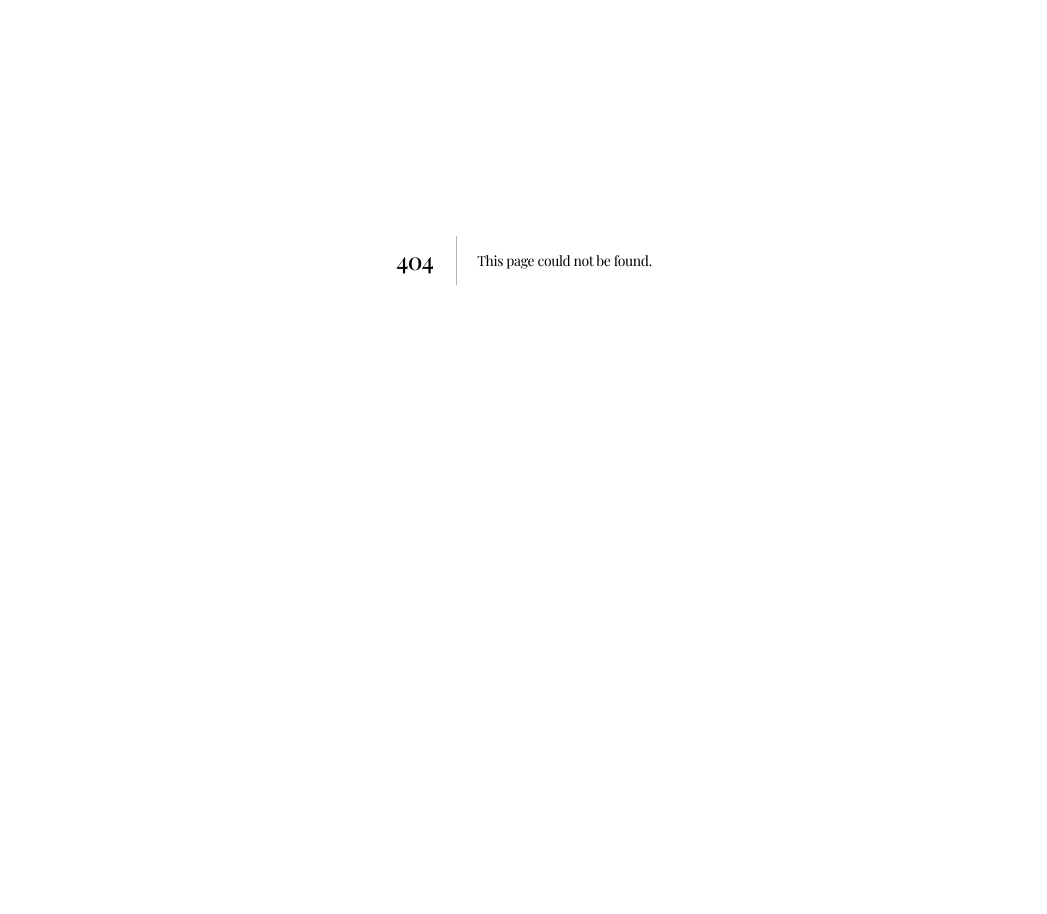
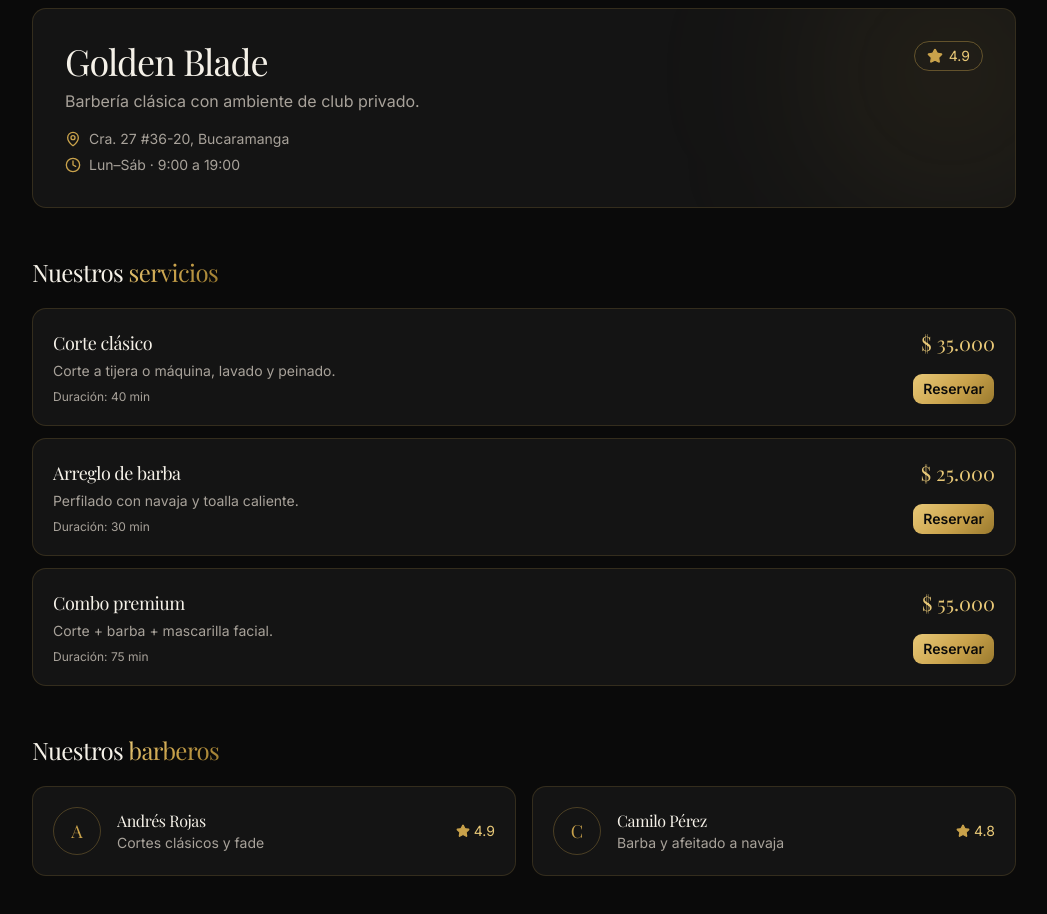
Before and after one commit to alexandersantamariabayona6-lang/BarberPro-, a Next.js app: page /barberias/golden-blade in a window 1280 px wide. Before the commit this address had no page. Shown: the part 140-1054 px from the top of the page, without its empty margins (116-1163 px from the left). Before the commit the page ends 800 px from the top, so only its background shows below. Built offline with nearby package versions, Linux system fonts and the light colour scheme; a web font is replaced by a local one.

Commit message:
feature: pagina de detalle de cada barberia

```diff
--- /dev/null
+++ b/app/barberias/[slug]/page.tsx
@@ -0,0 +1,138 @@
+import Link from "next/link";
+import { notFound } from "next/navigation";
+import { ArrowLeft, Clock, MapPin, Star } from "lucide-react";
+import { Button } from "@/components/ui/button";
+import {
+  getBarbershopBySlug,
+  getBarbershops,
+  getBarbersByShop,
+  getServicesByShop,
+} from "@/lib/data/queries";
+import { formatCOP } from "@/lib/format";
+
+type Props = { params: Promise<{ slug: string }> };
+
+export function generateStaticParams() {
+  return getBarbershops().map((s) => ({ slug: s.slug }));
+}
+
+export async function generateMetadata({ params }: Props) {
+  const { slug } = await params;
+  const shop = getBarbershopBySlug(slug);
+  return { title: shop ? `${shop.name} | BarberPro` : "Barbería | BarberPro" };
+}
+
+export default async function BarberiaPage({ params }: Props) {
+  const { slug } = await params;
+  const shop = getBarbershopBySlug(slug);
+  if (!shop) notFound();
+
+  const services = getServicesByShop(shop.id);
+  const barbers = getBarbersByShop(shop.id);
+
+  return (
+    <main className="mx-auto max-w-5xl px-5 py-10">
+      <Link
+        href="/barberias"
+        className="mb-6 inline-flex items-center gap-2 text-sm text-muted-foreground transition-colors hover:text-gold-light"
+      >
+        <ArrowLeft className="size-4" />
+        Volver a barberías
+      </Link>
+
+      {/* Encabezado */}
+      <header className="relative overflow-hidden rounded-xl border border-border bg-card p-6 sm:p-8">
+        <div
+          aria-hidden
+          className="pointer-events-none absolute -right-16 -top-16 size-64 rounded-full bg-gold/10 blur-[90px]"
+        />
+        <div className="relative flex flex-col gap-4 sm:flex-row sm:items-start sm:justify-between">
+          <div>
+            <h1 className="text-3xl sm:text-4xl">{shop.name}</h1>
+            <p className="mt-2 max-w-xl text-muted-foreground">
+              {shop.description}
+            </p>
+            <ul className="mt-4 space-y-1.5 text-sm text-muted-foreground">
+              <li className="flex items-center gap-2">
+                <MapPin className="size-4 shrink-0 text-gold" />
+                {shop.address}, {shop.city}
+              </li>
+              <li className="flex items-center gap-2">
+                <Clock className="size-4 shrink-0 text-gold" />
+                {shop.openHours}
+              </li>
+            </ul>
+          </div>
+          <span className="flex w-fit shrink-0 items-center gap-1.5 rounded-full border border-gold/40 px-3 py-1 text-sm text-gold-light">
+            <Star className="size-4 fill-gold text-gold" />
+            {shop.rating}
+          </span>
+        </div>
+      </header>
+
+      {/* Servicios */}
+      <section className="mt-12">
+        <h2 className="text-2xl">
+          Nuestros <span className="text-gold-gradient">servicios</span>
+        </h2>
+        <ul className="mt-5 space-y-3">
+          {services.map((s) => (
+            <li
+              key={s.id}
+              className="flex flex-col gap-4 rounded-xl border border-border bg-card p-5 sm:flex-row sm:items-center sm:justify-between"
+            >
+              <div className="min-w-0">
+                <h3 className="font-heading text-lg text-foreground">
+                  {s.name}
+                </h3>
+                <p className="mt-1 text-sm text-muted-foreground">
+                  {s.description}
+                </p>
+                <p className="mt-2 text-xs text-muted-foreground">
+                  Duración: {s.duration} min
+                </p>
+              </div>
+              <div className="flex items-center justify-between gap-4 sm:flex-col sm:items-end sm:justify-center">
+                <span className="font-heading text-xl text-gold-light">
+                  {formatCOP(s.price)}
+                </span>
+                <Button className="bg-gold-gradient font-semibold text-primary-foreground hover:opacity-90">
+                  Reservar
+                </Button>
+              </div>
+            </li>
+          ))}
+        </ul>
+      </section>
+
+      {/* Barberos */}
+      <section className="mt-12">
+        <h2 className="text-2xl">
+          Nuestros <span className="text-gold-gradient">barberos</span>
+        </h2>
+        <ul className="mt-5 grid gap-4 sm:grid-cols-2">
+          {barbers.map((b) => (
+            <li
+              key={b.id}
+              className="flex items-center gap-4 rounded-xl border border-border bg-card p-5"
+            >
+              <span className="flex size-12 shrink-0 items-center justify-center rounded-full border border-gold/30 font-heading text-lg text-gold">
+                {b.name.charAt(0)}
+              </span>
+              <div className="min-w-0 flex-1">
+                <h3 className="truncate text-foreground">{b.name}</h3>
+                <p className="truncate text-sm text-muted-foreground">
+                  {b.specialty}
+                </p>
+              </div>
+              <span className="flex shrink-0 items-center gap-1 text-sm text-gold-light">
+                <Star className="size-3.5 fill-gold text-gold" />
+                {b.rating}
+              </span>
+            </li>
+          ))}
+        </ul>
+      </section>
+    </main>
+  );
+}
```
